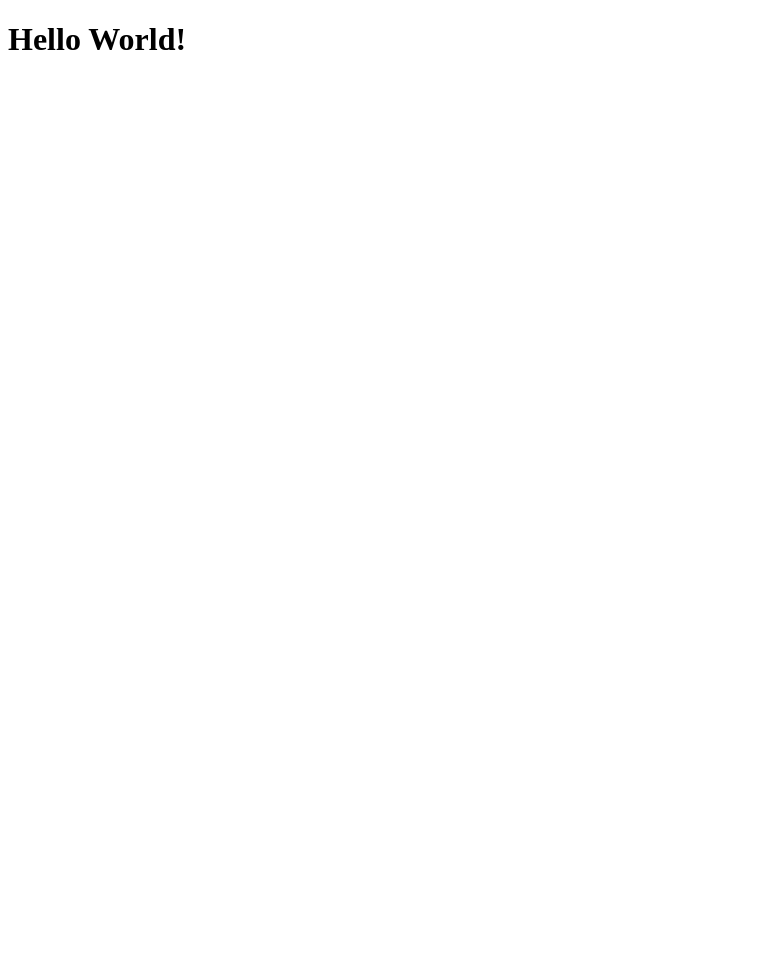
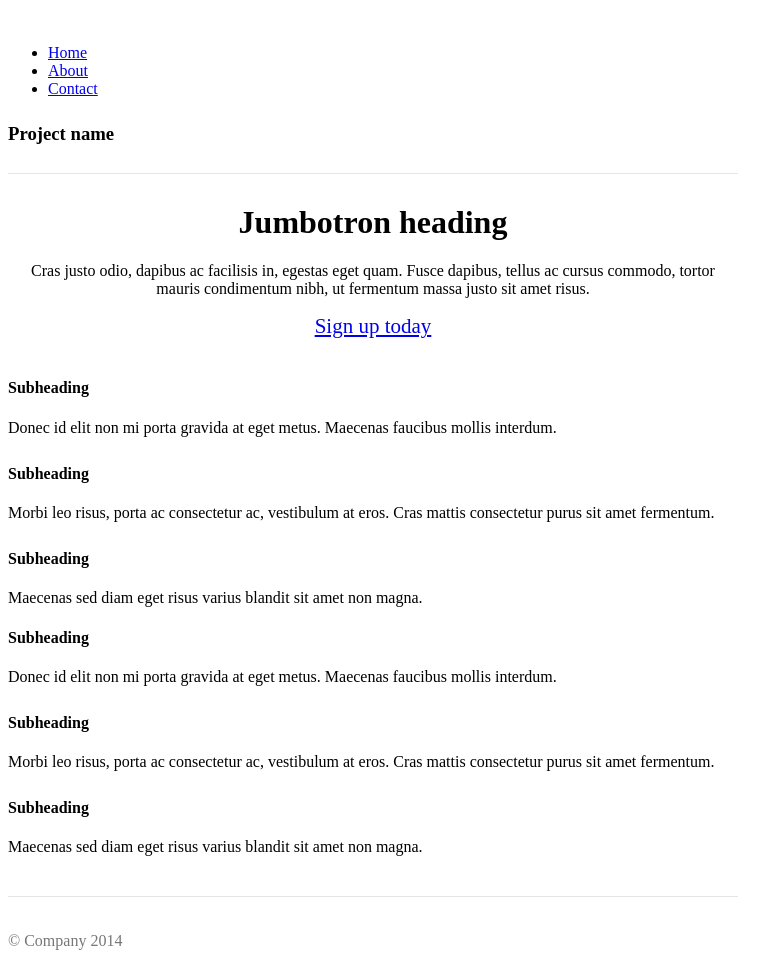
Before and after one commit to joekteo/cm-app, a website: page app/index.html in a window 1280 px wide. Shown: the whole page, without its empty margins (0-769 px from the left). Before the commit the page ends 800 px from the top, so only its background shows below. Drawn offline with nearby package versions, Linux system fonts and the light colour scheme.

Commit message:
add bootstrap

```diff
--- a/app/index.html
+++ b/app/index.html
@@ -1,10 +1,74 @@
 <!DOCTYPE html>
 <html lang="en">
 <head>
-  <meta charset="UTF-8">
+  <meta charset="utf-8">
+  <meta http-equiv="X-UA-Compatible" content="IE=edge">
+  <meta name="viewport" content="width=device-width, initial-scale=1">
   <title>cm-app</title>
+  <!-- Bootstrap -->
+  <link href="./styles.css" rel="stylesheet">
+
+  <!-- HTML5 shim and Respond.js for IE8 support of HTML5 elements and media queries -->
+  <!-- WARNING: Respond.js doesn't work if you view the page via file:// -->
+  <!--[if lt IE 9]>
+    <script src="https://oss.maxcdn.com/html5shiv/3.7.2/html5shiv.min.js"></script>
+    <script src="https://oss.maxcdn.com/respond/1.4.2/respond.min.js"></script>
+  <![endif]-->
+  <script src="https://maxcdn.bootstrapcdn.com/bootstrap/3.3.1/js/bootstrap.min.js"></script>
 </head>
 <body>
-  <h1>Hello World!</h1>
+<body>
+
+    <div class="container">
+      <div class="header">
+        <nav>
+          <ul class="nav nav-pills pull-right">
+            <li role="presentation" class="active"><a href="#">Home</a></li>
+            <li role="presentation"><a href="#">About</a></li>
+            <li role="presentation"><a href="#">Contact</a></li>
+          </ul>
+        </nav>
+        <h3 class="text-muted">Project name</h3>
+      </div>
+
+      <div class="jumbotron">
+        <h1>Jumbotron heading</h1>
+        <p class="lead">Cras justo odio, dapibus ac facilisis in, egestas eget quam. Fusce dapibus, tellus ac cursus commodo, tortor mauris condimentum nibh, ut fermentum massa justo sit amet risus.</p>
+        <p><a class="btn btn-lg btn-success" href="#" role="button">Sign up today</a></p>
+      </div>
+
+      <div class="row marketing">
+        <div class="col-lg-6">
+          <h4>Subheading</h4>
+          <p>Donec id elit non mi porta gravida at eget metus. Maecenas faucibus mollis interdum.</p>
+
+          <h4>Subheading</h4>
+          <p>Morbi leo risus, porta ac consectetur ac, vestibulum at eros. Cras mattis consectetur purus sit amet fermentum.</p>
+
+          <h4>Subheading</h4>
+          <p>Maecenas sed diam eget risus varius blandit sit amet non magna.</p>
+        </div>
+
+        <div class="col-lg-6">
+          <h4>Subheading</h4>
+          <p>Donec id elit non mi porta gravida at eget metus. Maecenas faucibus mollis interdum.</p>
+
+          <h4>Subheading</h4>
+          <p>Morbi leo risus, porta ac consectetur ac, vestibulum at eros. Cras mattis consectetur purus sit amet fermentum.</p>
+
+          <h4>Subheading</h4>
+          <p>Maecenas sed diam eget risus varius blandit sit amet non magna.</p>
+        </div>
+      </div>
+
+      <footer class="footer">
+        <p>&copy; Company 2014</p>
+      </footer>
+
+    </div> <!-- /container -->
+
+
+    <!-- IE10 viewport hack for Surface/desktop Windows 8 bug -->
+    <script src="../../assets/js/ie10-viewport-bug-workaround.js"></script>
 </body>
 </html>
--- /dev/null
+++ b/app/styles.css
@@ -0,0 +1,79 @@
+/* Space out content a bit */
+body {
+  padding-top: 20px;
+  padding-bottom: 20px;
+}
+
+/* Everything but the jumbotron gets side spacing for mobile first views */
+.header,
+.marketing,
+.footer {
+  padding-right: 15px;
+  padding-left: 15px;
+}
+
+/* Custom page header */
+.header {
+  border-bottom: 1px solid #e5e5e5;
+}
+/* Make the masthead heading the same height as the navigation */
+.header h3 {
+  padding-bottom: 19px;
+  margin-top: 0;
+  margin-bottom: 0;
+  line-height: 40px;
+}
+
+/* Custom page footer */
+.footer {
+  padding-top: 19px;
+  color: #777;
+  border-top: 1px solid #e5e5e5;
+}
+
+/* Customize container */
+@media (min-width: 768px) {
+  .container {
+    max-width: 730px;
+  }
+}
+.container-narrow > hr {
+  margin: 30px 0;
+}
+
+/* Main marketing message and sign up button */
+.jumbotron {
+  text-align: center;
+  border-bottom: 1px solid #e5e5e5;
+}
+.jumbotron .btn {
+  padding: 14px 24px;
+  font-size: 21px;
+}
+
+/* Supporting marketing content */
+.marketing {
+  margin: 40px 0;
+}
+.marketing p + h4 {
+  margin-top: 28px;
+}
+
+/* Responsive: Portrait tablets and up */
+@media screen and (min-width: 768px) {
+  /* Remove the padding we set earlier */
+  .header,
+  .marketing,
+  .footer {
+    padding-right: 0;
+    padding-left: 0;
+  }
+  /* Space out the masthead */
+  .header {
+    margin-bottom: 30px;
+  }
+  /* Remove the bottom border on the jumbotron for visual effect */
+  .jumbotron {
+    border-bottom: 0;
+  }
+}
```
Also changed, not shown: build/index.html.
